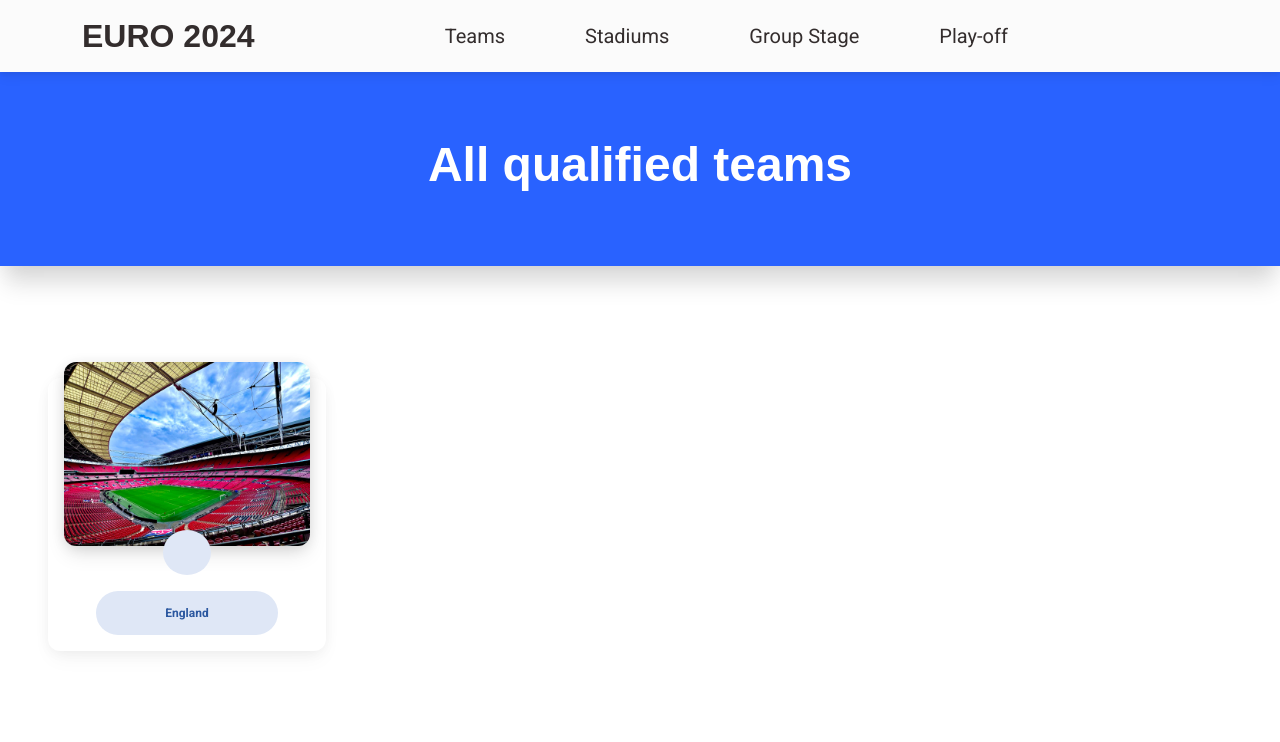
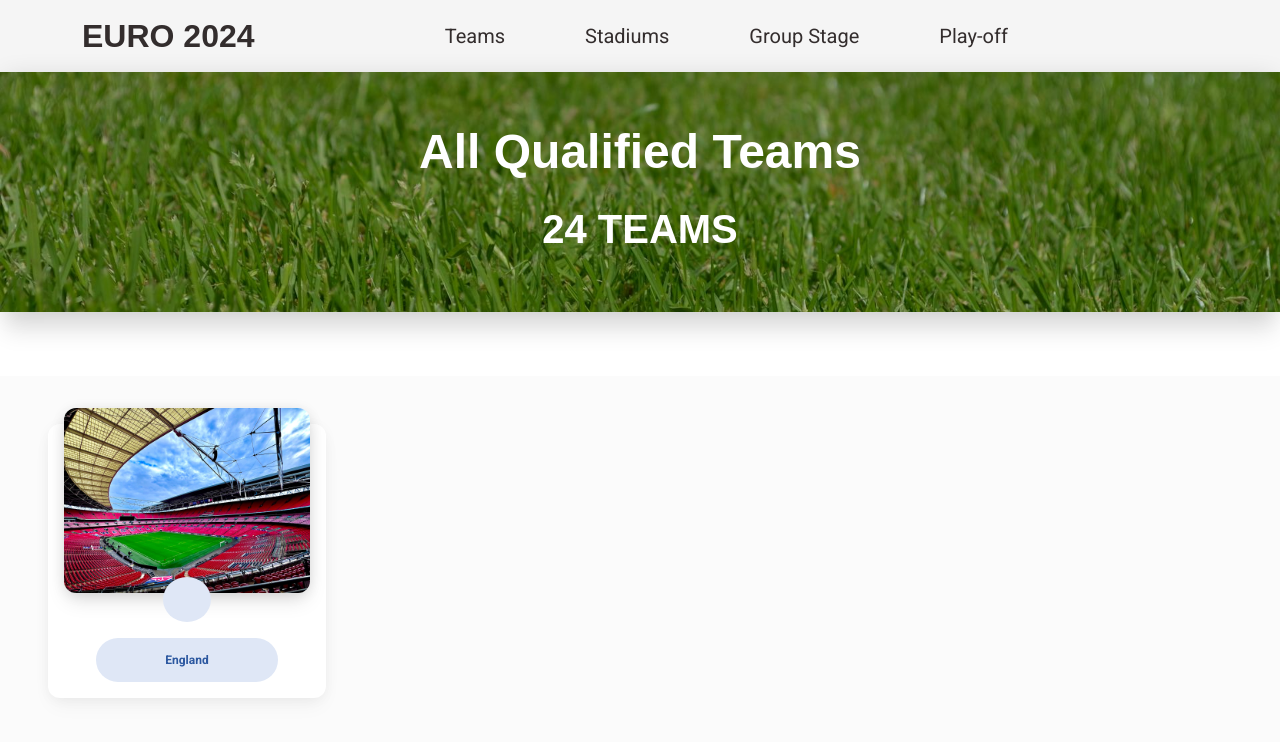
Before and after one commit to catalinbroinas/euro-2024, a website: page teams.html in a window 1280 px wide. Drawn offline with Linux system fonts and the light colour scheme; grey boxes are pictures that could not be loaded.

Commit message:
Update style to intro for teams page

```diff
--- a/src/scss/style.scss
+++ b/src/scss/style.scss
@@ -136,6 +136,27 @@
    }
 }
 
+.intro-teams {
+   height: 30vh;
+   background-size: cover;
+   background-repeat: no-repeat;
+   background-position: center;
+   position: relative;
+   z-index: 2;
+   .title, .sub-title {
+      color: $secondary-2;
+      text-align: center;
+   }
+   .title {
+      font-size: 3rem;
+      text-transform: capitalize;
+   }
+   .sub-title {
+      font-size: 2.5rem;
+      text-transform: uppercase;
+   }
+}
+
 // Card
 .card-team {
    .card-image {
@@ -162,11 +183,3 @@
 {
    background-color: rgba(0, 0, 0, 0.25);
 }
-
-.jumbotron-blue {
-   @include background-blue;
-   .title {
-      color: inherit;
-      font-size: 3rem;
-   }
-}
--- a/src/scss/variables.scss
+++ b/src/scss/variables.scss
@@ -1,5 +1,5 @@
 // Colors
-$primary-1: #FBFBFB;
+$primary-1: #F5F5F5;
 $primary-2: #2962FF;
 $primary-3: #E3F2FD;
 
--- a/teams.html
+++ b/teams.html
@@ -102,9 +102,15 @@
 
       <!-- Intro -->
       <section
-        class="container-fluid mx-0 mb-xl-7 mb-5 p-5 shadow-5-strong jumbotron-blue"
+        class="intro-teams shadow-5-strong mb-lg-7 mb-5"
+        style="background-image: url('img/grass.jpg')"
       >
-        <h1 class="title p-3">All qualified teams</h1>
+        <div
+          class="mask-dark h-100 d-flex flex-column justify-content-center text-center"
+        >
+          <h1 class="title mb-4">All qualified teams</h1>
+          <h2 class="sub-title">24 teams</h2>
+        </div>
       </section>
       <!-- Intro -->
     </header>
@@ -113,7 +119,7 @@
     <!-- Main -->
     <main>
       <!-- Container -->
-      <section class="container-fluid m-0 p-5">
+      <section class="container-fluid bg-light m-0 p-5">
         <!-- Grid Row -->
         <div
           class="row row-cols-1 row-cols-md-2 row-cols-lg-3 row-cols-xl-4 row-cols-xxl-5"
```
Also changed, not shown: img/grass.jpg (added), src/scss/style.css, 1 other file.
